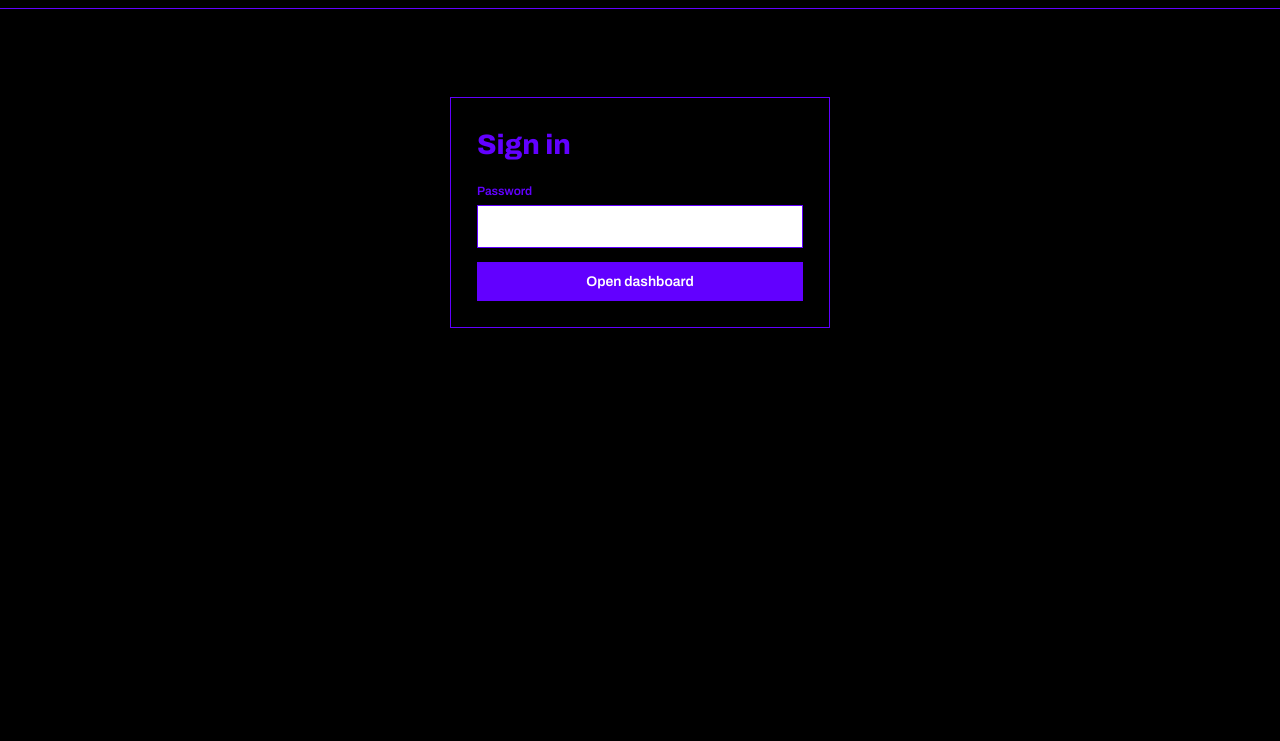
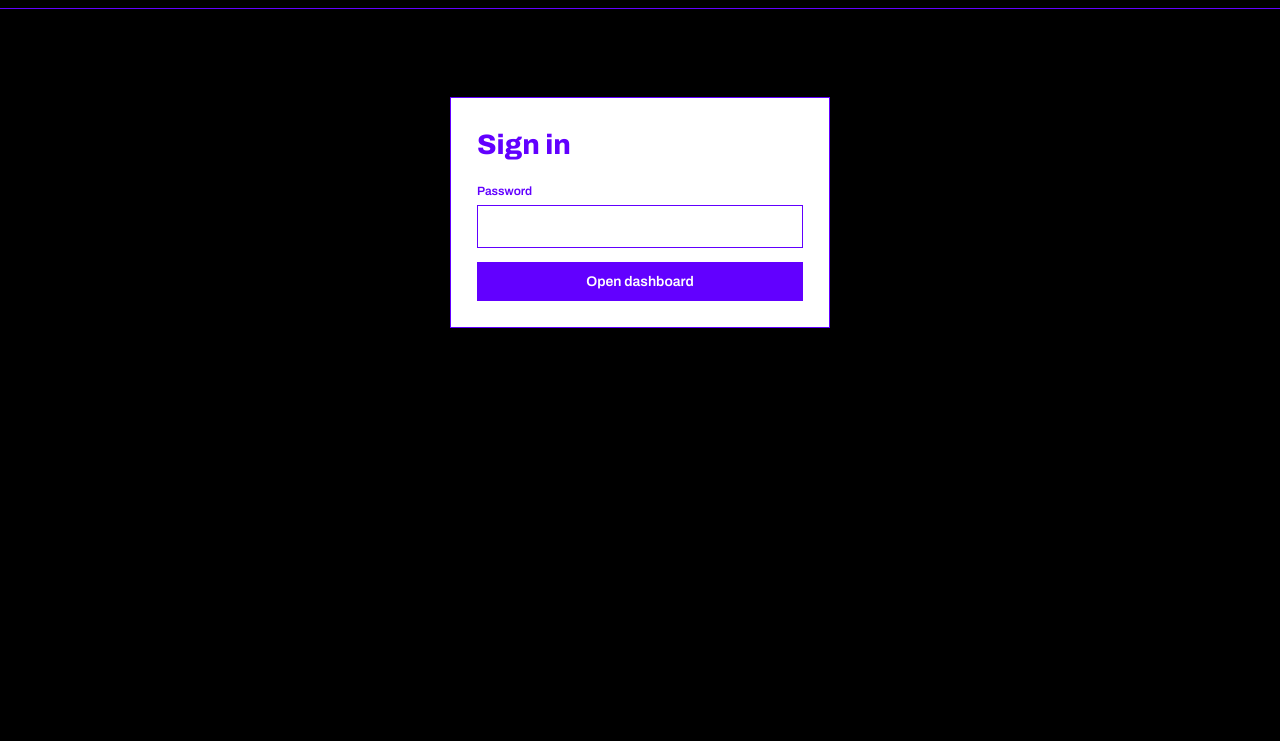
Before and after one commit to Mrwanhusam/Aether, a plain HTML site: page admin.html in a window 1280 px wide. Shown: the part 59-800 px from the top of the page. Drawn offline with Linux system fonts and the light colour scheme.

Commit message:
Update color variables for better visibility
Changed text color variables for better contrast.

```diff
--- a/admin.html
+++ b/admin.html
@@ -2,7 +2,7 @@
 <title>AETHER Orders</title>
 <link href="https://fonts.googleapis.com/css2?family=Archivo:wdth,wght@62..125,300..900&display=swap" rel="stylesheet">
 <style>
-:root{--bg:#000000;--ink:#6200FF;--g:#000000;--w:#000000}
+:root{--bg:#000000;--ink:#6200FF;--g:#FFFFFF;--w:#FFFFFF}
 *{box-sizing:border-box;margin:0}
 body{font:400 14px/1.5 Archivo,Arial,sans-serif;background:var(--bg);color:var(--ink)}
 button,input,select{font:inherit;color:inherit}button{cursor:pointer}
```
